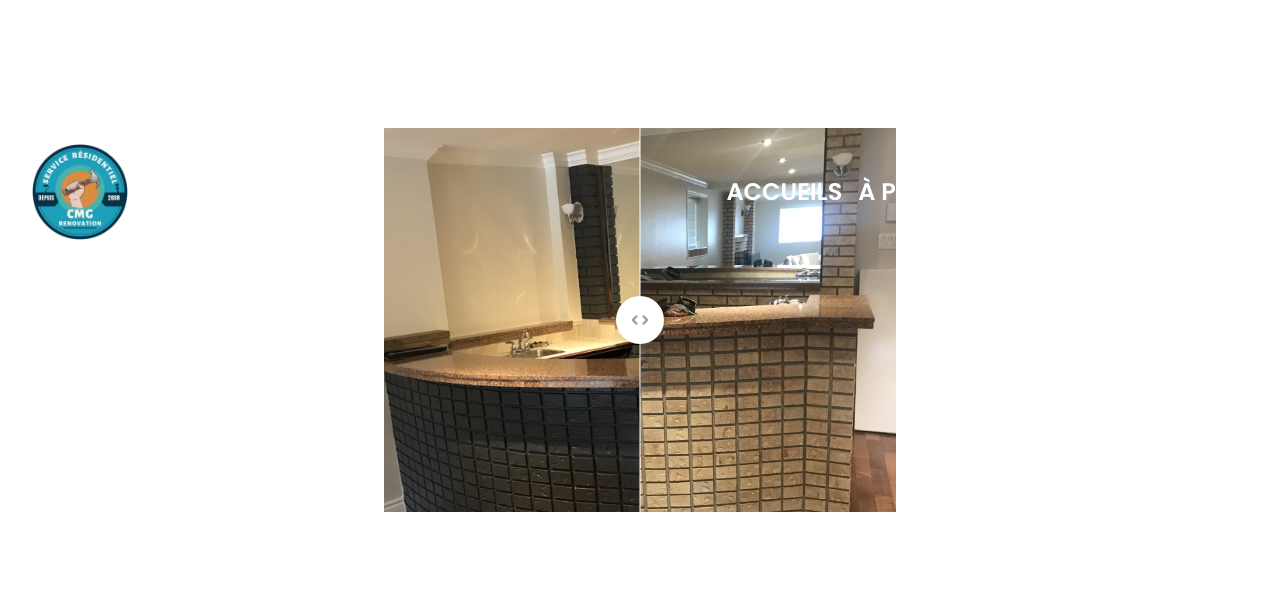
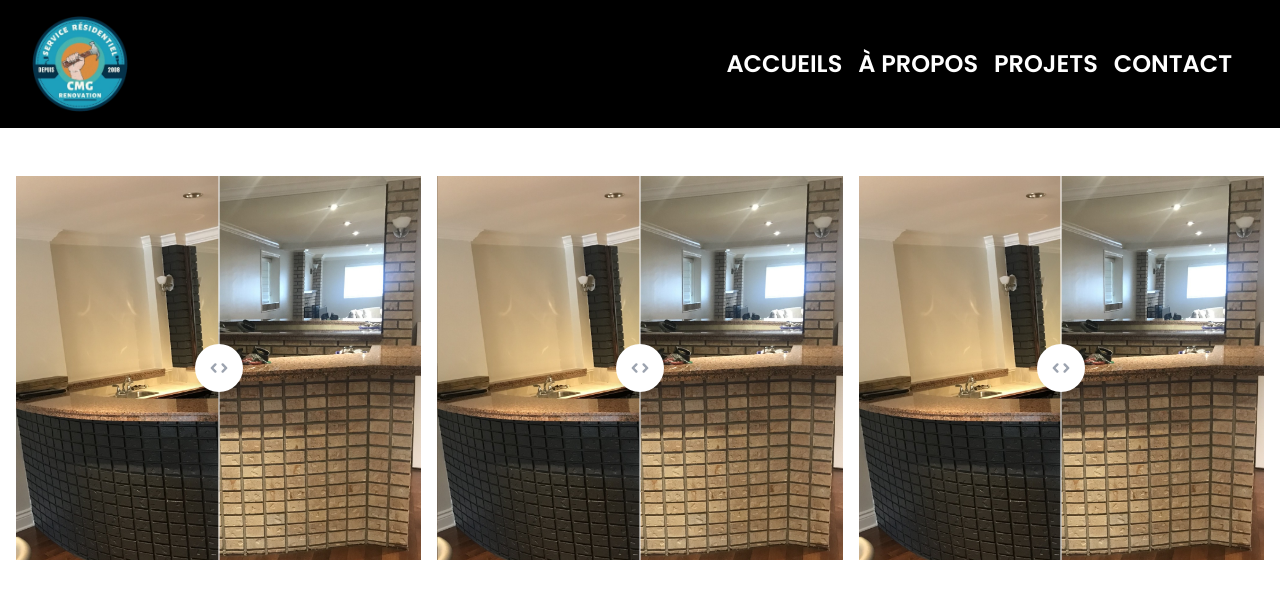
Before and after one commit to PedroL22/CMG, a Next.js app: page /projects in a window 1280 px wide. Shown: the top 598 px of the page. Built offline with nearby package versions, Linux system fonts and the light colour scheme.

Commit message:
✨💅 feat: Add "projects" page image grid

```diff
--- a/src/components/Header.tsx
+++ b/src/components/Header.tsx
@@ -27,8 +27,7 @@ export default function Header() {
 	}
 
 	return isMobile ? (
-
-		<div className='fixed z-20 w-full font-sans header'>
+		<div className='fixed z-20 w-full font-sans header h-16'>
 			<div className='max-w-screen-xl mx-auto'>
 				<div className='flex justify-between'>
 					<Link href='/'>
--- a/src/components/ImageSlider.tsx
+++ b/src/components/ImageSlider.tsx
@@ -47,8 +47,7 @@ export default function ImageSlider({Image1, Image2}: SliderProps) {
 	};
 
 	return (
-		<div className='px-4 select-none'>
-			<div ref={imageContainer} className='max-w-lg w-full mx-auto mt-32 relative'>
+		<div ref={imageContainer} className='select-none max-w-lg w-full mx-auto relative'>
 			<Image
 				src={Image1}
 				alt=''
@@ -80,6 +79,5 @@ export default function ImageSlider({Image1, Image2}: SliderProps) {
 				</div></div>
 
 		</div>
-		</div>
 	);
 }
--- a/src/pages/projects.tsx
+++ b/src/pages/projects.tsx
@@ -28,8 +28,12 @@ export default function Projects() {
 				<meta name='viewport' content='width=device-width, initial-scale=1' />
 				<link rel='icon' href='/favicon.png' />
 			</Head>
-			{/* <div className='bg-black fixed z-0 w-full font-sans header h-32' /> */}
-			<ImageSlider Image1={test} Image2={test2}/>
+			<div className='bg-black fixed z-10 w-full font-sans header h-16 md:h-32' />
+			<div className='pt-24 md:pt-44 px-3 max-w-7xl mx-auto flex flex-col gap-3 md:grid md:grid-cols-2 lg:grid-cols-2 xl:grid-cols-3'>
+				<ImageSlider Image1={test} Image2={test2}/>
+				<ImageSlider Image1={test} Image2={test2}/>
+				<ImageSlider Image1={test} Image2={test2}/>
+			</div>
 		</div>
 	);
 }
```
Lines whose indentation alone changed are shown as unchanged.
